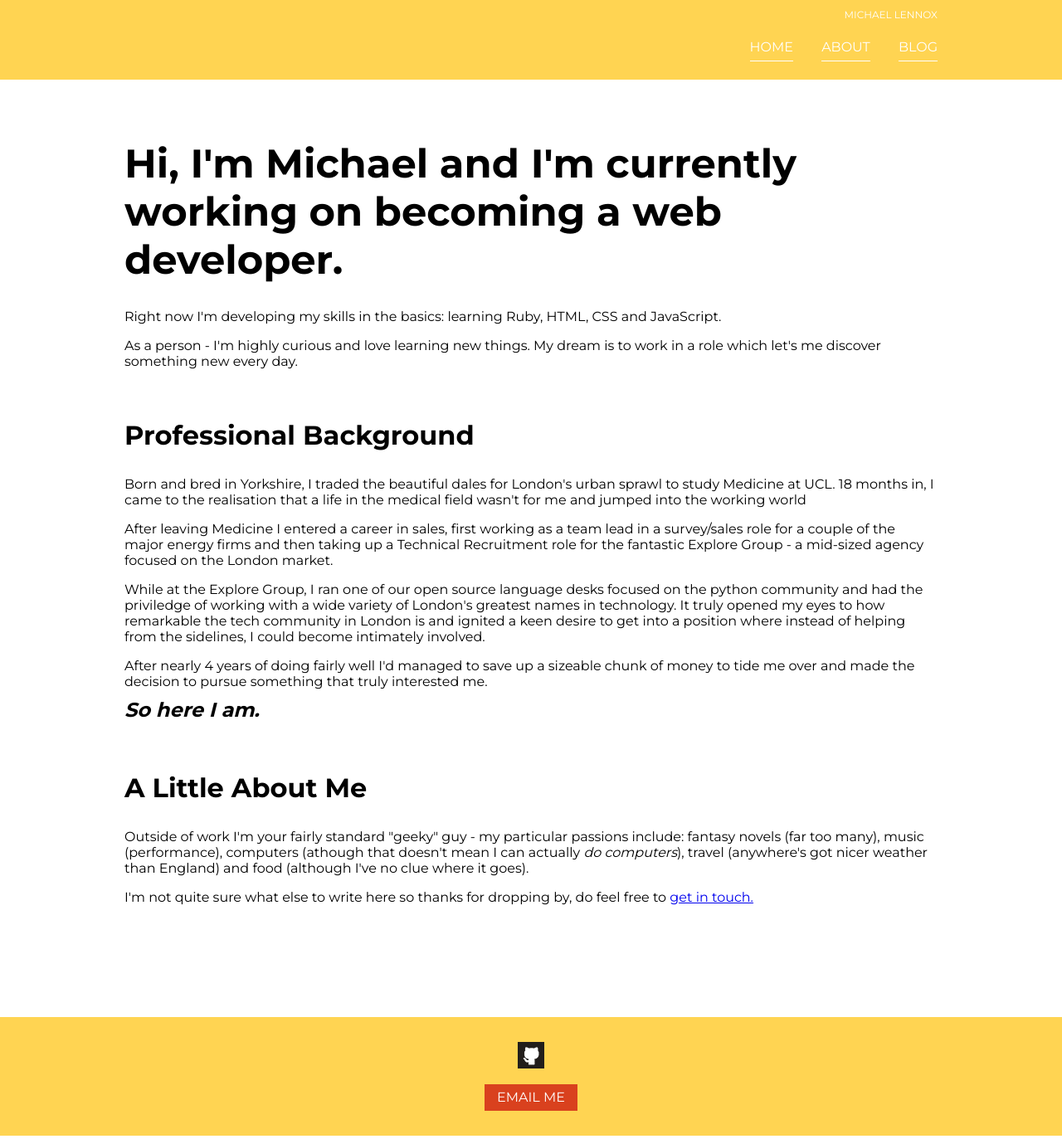
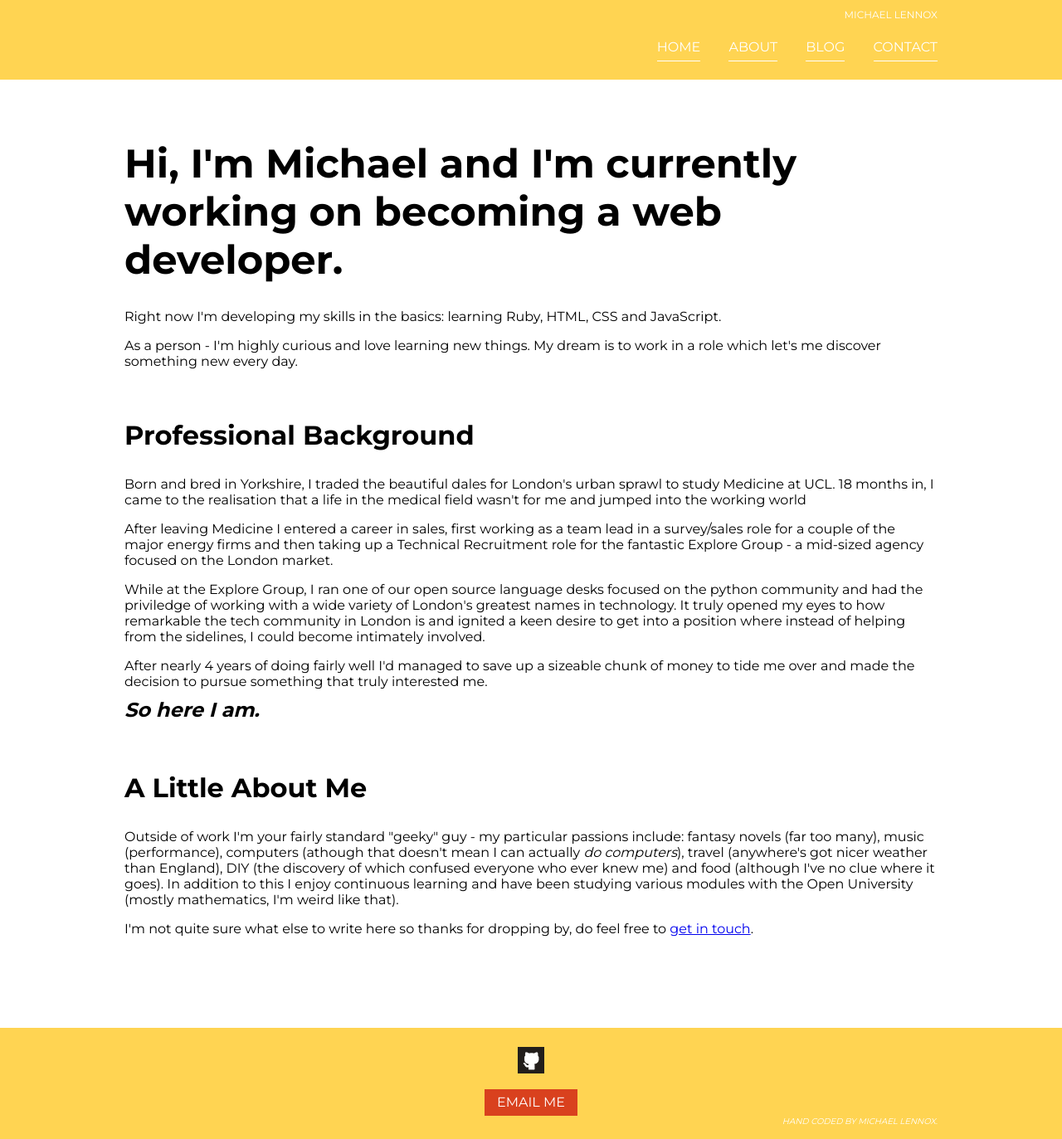
Before and after one commit to michaellennox/michaellennox.github.io, a Jekyll site: the page built from about/index.html, in a window 1280 px wide. Shown: the whole page at 83% size. Built offline with Jekyll 4.4.1, drawn with Linux system fonts in a browser that asks for light colours; nearby versions of some CDN libraries.

Commit message:
about & home basics in place

```diff
--- a/_includes/footer.html
+++ b/_includes/footer.html
@@ -1,5 +1,6 @@
 <div class="footer">
     <div class="container">
+        <a name="bottom"></a>
 
         <ul class="social-links">
 
@@ -13,5 +14,7 @@
 
         </ul>
 
+        <p class="signature">Hand coded by Michael Lennox.</p>
+
     </div>
 </div>
--- a/_includes/head.html
+++ b/_includes/head.html
@@ -6,6 +6,5 @@
 
     <link href="../main.css" rel="stylesheet" type="text/css">
     <link href='https://fonts.googleapis.com/css?family=Montserrat:400,700' rel='stylesheet' type='text/css'>
-    <script src="https://ajax.googleapis.com/ajax/libs/jquery/2.1.4/jquery.min.js"></script>
 
 </head>
--- a/_includes/nav.html
+++ b/_includes/nav.html
@@ -8,6 +8,7 @@
             <li><a href="..">Home</a></li>
             <li><a href="../about">About</a></li>
             <li><a href="../blog">Blog</a></li>
+            <li><a href="#bottom">Contact</a></li>
 
         </ul>
 
--- a/about/index.html
+++ b/about/index.html
@@ -22,8 +22,8 @@ title: About Me
 
             <h2>A Little About Me</h2>
 
-            <p>Outside of work I'm your fairly standard "geeky" guy - my particular passions include: fantasy novels (far too many), music (performance), computers (athough that doesn't mean I can actually <i>do computers</i>), travel (anywhere's got nicer weather than England) and food (although I've no clue where it goes).</p>
-            <p>I'm not quite sure what else to write here so thanks for dropping by, do feel free to <a href="mailto:hello@michaellennox.me">get in touch.</a></p>
+            <p>Outside of work I'm your fairly standard "geeky" guy - my particular passions include: fantasy novels (far too many), music (performance), computers (athough that doesn't mean I can actually <i>do computers</i>), travel (anywhere's got nicer weather than England), DIY (the discovery of which confused everyone who ever knew me) and food (although I've no clue where it goes). In addition to this I enjoy continuous learning and have been studying various modules with the Open University (mostly mathematics, I'm weird like that).</p>
+            <p>I'm not quite sure what else to write here so thanks for dropping by, do feel free to <a href="mailto:hello@michaellennox.me">get in touch</a>.</p>
 
         </div>
     </div>
--- a/index.html
+++ b/index.html
@@ -10,15 +10,15 @@ layout: default
             <h1>Hi, I'm Michael</h1>
             <p>and I'm learning to code</p>
 
-            <a class="main-btn">Welcome</a>
+            <a class="main-btn" href="#secondary">Welcome</a>
 
         </div>
     </div>
 </div>
 
-
 <div class="secondary">
     <div class="container">
+        <a name="secondary"></a>
 
         <div class="column">
 
--- a/main.css
+++ b/main.css
@@ -29,7 +29,7 @@ body {
 
 .social-links {
     list-style: none;
-    margin: 15px 0;
+    margin: 8px 0;
     padding: 0;
     text-align: center;
 }
@@ -44,7 +44,7 @@ body {
 
 .contact-links {
     list-style: none;
-    margin: 15px 0;
+    margin: 15px 0 0;
     padding: 0;
     text-align: center;
 }
@@ -62,6 +62,16 @@ body {
     padding: 0 15px;
     text-transform: uppercase;
     color: #fff;
+}
+
+.signature {
+    font-size: 10px;
+    text-transform: uppercase;
+    color: #fff;
+    font-style: italic;
+    text-align: right;
+    margin: 0;
+    padding: 0;
 }
 
 /* _includes/nav.html formatting */
@@ -97,6 +107,11 @@ body {
     border-bottom: 1px solid #fff;
     color: #fff;
     margin-left: 30px;
+}
+
+.nav-bar a:hover {
+    color: #d9411e;
+    border-bottom: 1px solid #d9411e;
 }
 
 /* index.html formatting */
@@ -184,12 +199,10 @@ body {
 .wrapper-about {
     padding-top: 40px;
     padding-bottom: 50px;
-    margin-bottom: 75px;
+    margin-bottom: 50px;
 }
 
-.content-about {
-
-}
+.content-about {}
 
 .content-about h1 {
     font-size: 48px;
@@ -209,7 +222,6 @@ body {
 }
 
 .content-about em {
-    text-align: center;
     font-size: 24px;
     font-weight: bold;
 }
```
